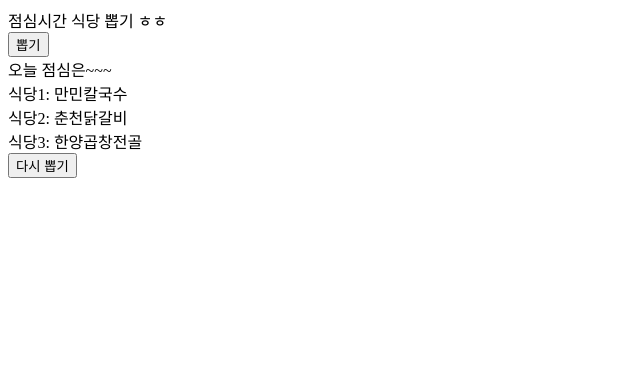
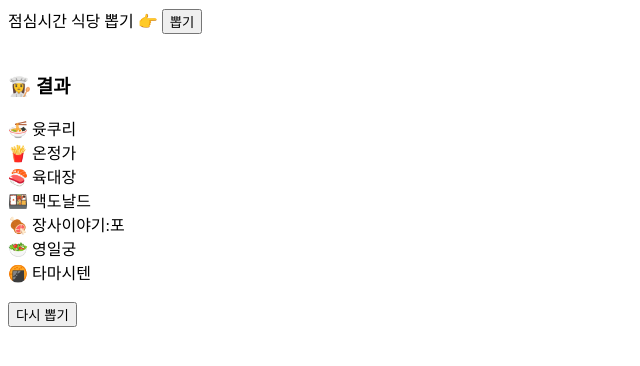
Before and after one commit to KFace-developers/kface-restaurant-picking, a Nuxt app: page /happy-lunch in a window 1280 px wide. Both pictures are taken after a click on the button "뽑기". Shown: the top 366 px of the page, without its empty margins (0-640 px from the left). Built offline with nearby package versions, Linux system fonts and the light colour scheme.

Commit message:
feat: 뽑기 결과 개수 수정

```diff
--- a/pages/happy-lunch/index.vue
+++ b/pages/happy-lunch/index.vue
@@ -1,18 +1,18 @@
 <template>
   <div id="HappyLunchPage">
-    <div class="title">점심시간 식당 뽑기 ㅎㅎ</div>
+    <span class="title">점심시간 식당 뽑기 👉 </span>
     <button @click="picking()">뽑기</button>
-    <div
-      v-if="
-        selectedRestaurant1 !== '' ||
-        selectedRestaurant1 !== '' ||
-        selectedRestaurant1 !== ''
-      "
-    >
-      <div>오늘 점심은~~~</div>
-      <div>식당1: {{ selectedRestaurant1 }}</div>
-      <div>식당2: {{ selectedRestaurant2 }}</div>
-      <div>식당3: {{ selectedRestaurant3 }}</div>
+    <div v-if="selectedRestaurant1 !== ''">
+      <br />
+      <h3>👩‍🍳 결과</h3>
+      <div>🍜 {{ selectedRestaurant1 }}</div>
+      <div>🍟 {{ selectedRestaurant2 }}</div>
+      <div>🍣 {{ selectedRestaurant3 }}</div>
+      <div>🍱 {{ selectedRestaurant4 }}</div>
+      <div>🍖 {{ selectedRestaurant5 }}</div>
+      <div>🥗 {{ selectedRestaurant6 }}</div>
+      <div>🍘 {{ selectedRestaurant7 }}</div>
+      <br />
       <button v-if="rePickingCnt > 0" @click="rePicking()">다시 뽑기</button>
     </div>
   </div>
@@ -27,49 +27,54 @@ export default {
 
       restaurantList: {
         normal: [
-          { name: '육대장', type: '한식', distance: '5m' },
+          { name: '화담면옥', type: '한식', distance: '도보' },
+          { name: '댓끼리짬뽕', type: '중식', distance: '5m' },
+          { name: '윳쿠리', type: '일식', distance: '15m' },
+          { name: '등촌', type: '한식', distance: '7m' },
+          { name: '두마리찜닭', type: '한식', distance: '10m' },
+
           { name: '만민칼국수', type: '면식', distance: '7m' },
-          { name: '화담면옥', type: '한식', distance: '도보' },
-          { name: '윳쿠리', type: '일식', distance: '15m' },
-          { name: '어탕', type: '한식', distance: '10m' },
-          { name: '댓끼리짬뽕', type: '중식', distance: '5m' },
           { name: '팔도비빔밥', type: '한식', distance: '3m' },
-          { name: '두마리찜닭', type: '한식', distance: '10m' },
           { name: '뜨돈', type: '일식', distance: '10m' },
           { name: '수가성', type: '한식', distance: '7m' },
+          { name: '온정가', type: '한식', distance: '15m' },
+
+          { name: '육대장', type: '한식', distance: '5m' },
+          { name: '이유있는 갈비찜', type: '한식', distance: '15m' },
           { name: '김치찌개', type: '한식', distance: '10m' },
-          { name: '마라탕', type: '중식', distance: '10m' },
-          { name: '장사이야기:포', type: '아시안', distance: '5m' },
           { name: '꿀꿀촌', type: '한식', distance: '도보' },
-          { name: '아리랑감자탕', type: '한식', distance: '10m' },
+          { name: '가정초밥', type: '일식', distance: '15m' },
+
           { name: '춘천닭갈비', type: '한식', distance: '5m' },
           { name: '버거킹', type: '양식', distance: '10m' },
           { name: '맥도날드', type: '양식', distance: '7m' },
+          { name: '바보형제쭈꾸미', type: '한식', distance: '10m' },
+          { name: '한티재', type: '한식', distance: '10m' },
+
+          { name: '장사이야기:포', type: '아시안', distance: '5m' },
           { name: '아비꼬', type: '일식', distance: '7m' },
           { name: '리돈까스', type: '일식', distance: '10m' },
           { name: '홍익돈까스', type: '일식', distance: '7m' },
           { name: '곤지곤지', type: '한식', distance: '7m' },
-          { name: '등촌', type: '한식', distance: '7m' },
+
           { name: '왕돌잠', type: '일식', distance: '15m' },
-          { name: '정직유부', type: '한식', distance: '8m' },
           { name: '동인동양푼이갈비찜', type: '한식', distance: '10m' },
           { name: '영일궁', type: '한식', distance: '7m' },
           { name: '한촌돼지국밥', type: '한식', distance: '15m' },
-          { name: '응급실떡볶이', type: '한식', distance: '5m' },
-          { name: '한티재', type: '한식', distance: '10m' },
-          { name: '샌드비치', type: '양식', distance: '10m' },
-          { name: '호원', type: '중식', distance: '10m' },
-          { name: '바보형제쭈꾸미', type: '한식', distance: '10m' },
           { name: '효자동곱닭', type: '한식', distance: '10m' },
-          { name: '한양곱창전골', type: '한식', distance: '10m' },
+
+          { name: '정직유부', type: '한식', distance: '8m' },
+          { name: '아리랑감자탕', type: '한식', distance: '10m' },
           { name: '타마시텐', type: '일식', distance: '7m' },
-          { name: '가정초밥', type: '일식', distance: '15m' },
-          { name: '온정가', type: '한식', distance: '15m' },
+          { name: '어탕', type: '한식', distance: '10m' },
         ],
+        // 스페셜, 자주 안가는 애들
         special: [
           { name: '다모리', type: '한식', distance: '10m' },
           { name: '불미골', type: '한식', distance: '15m' },
           { name: '범촌매운탕', type: '한식', distance: '20m' },
+          { name: '마라탕', type: '중식', distance: '10m' },
+          { name: '호원', type: '중식', distance: '10m' },
         ],
       },
 
@@ -80,13 +85,18 @@ export default {
   },
   mounted() {},
   methods: {
+    rand(min, max) {
+      return Math.floor(Math.random() * (max - min)) + min
+    },
     picking() {
       // idx 3개 뽑기
-      const idx1 = Math.floor(Math.random() * 12)
-      const idx2 = Math.floor(Math.random() * 12) + 12
-      const idx3 =
-        Math.floor(Math.random() * (this.restaurantList.normal.length - 24)) +
-        24
+      const idx1 = this.rand(0, 5)
+      const idx2 = this.rand(5, 10)
+      const idx3 = this.rand(10, 15)
+      const idx4 = this.rand(15, 20)
+      const idx5 = this.rand(20, 25)
+      const idx6 = this.rand(25, 30)
+      const idx7 = this.rand(30, 34)
 
       // 중복 체크
       // 식당 뽑기
@@ -105,6 +115,26 @@ export default {
           this.selectedRestaurant3 = restaurant.name
         }
       })
+      this.restaurantList.normal.forEach((restaurant, idx) => {
+        if (idx === idx4) {
+          this.selectedRestaurant4 = restaurant.name
+        }
+      })
+      this.restaurantList.normal.forEach((restaurant, idx) => {
+        if (idx === idx5) {
+          this.selectedRestaurant5 = restaurant.name
+        }
+      })
+      this.restaurantList.normal.forEach((restaurant, idx) => {
+        if (idx === idx6) {
+          this.selectedRestaurant6 = restaurant.name
+        }
+      })
+      this.restaurantList.normal.forEach((restaurant, idx) => {
+        if (idx === idx7) {
+          this.selectedRestaurant7 = restaurant.name
+        }
+      })
     },
     rePicking() {
       this.picking()
```
